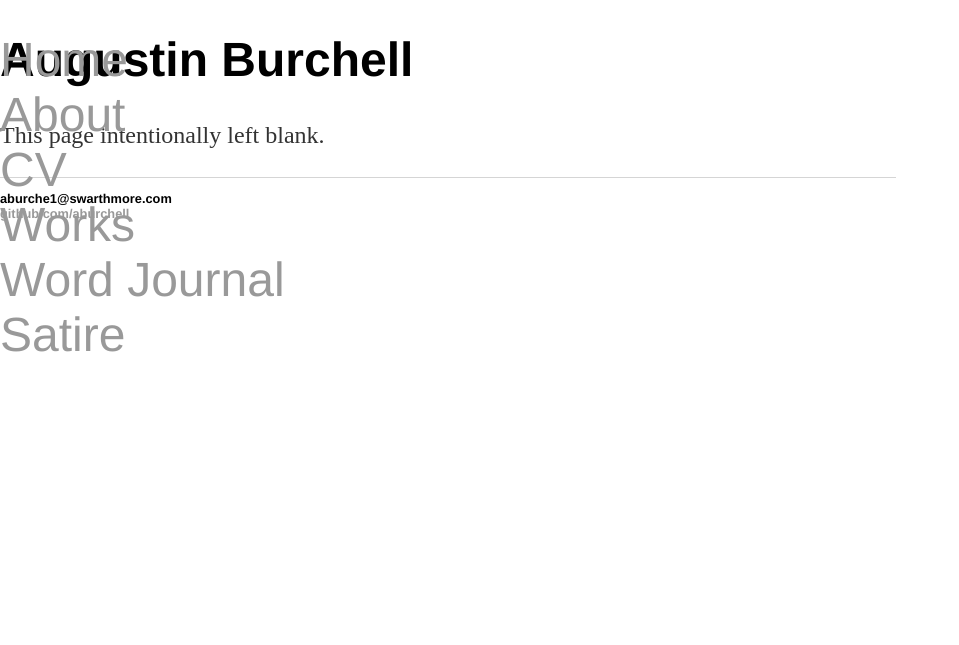
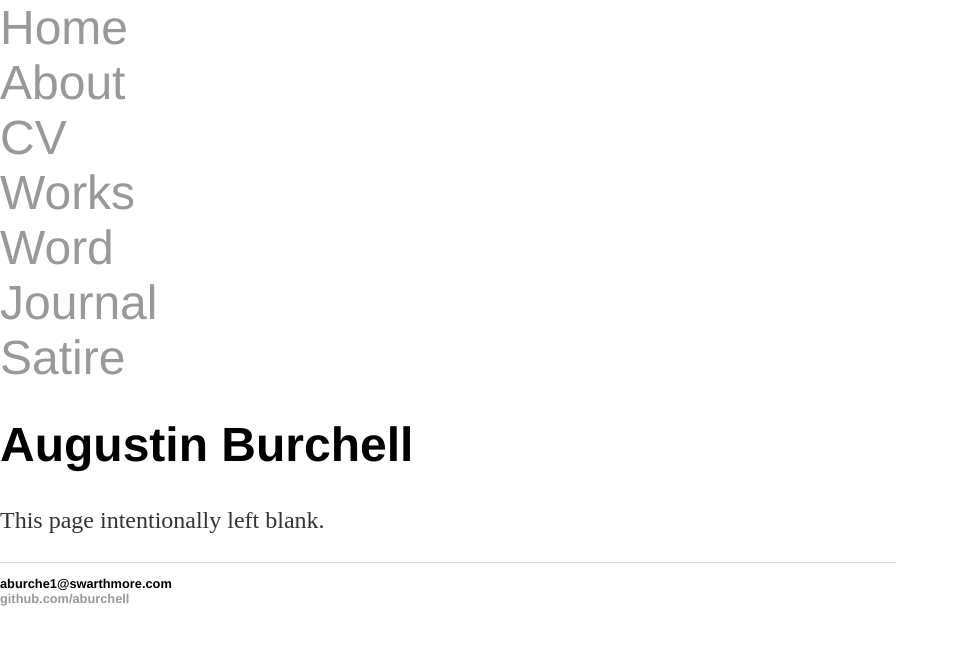
Before and after one commit to aburchell/aburchell.github.io, a Jekyll site: the page built from index.html, in a window 1280 px wide. Shown: the top 645 px of the page, without its empty margins (0-959 px from the left). Built offline with Jekyll 4.4.1, drawn with Linux system fonts in a browser that asks for light colours.

Commit message:
Update main.css

```diff
--- a/css/main.css
+++ b/css/main.css
@@ -17,7 +17,7 @@ nav ul {
     width: 25%;
     /*background-color: #f1f1f1; */
     height: 100%; /* Full height */
-    position: fixed; /* Make it stick, even on scroll */
+    position: sticky; /* Make it stick, even on scroll */
     overflow: auto; /* Enable scrolling if the sidenav has too much content */
 }
 nav ul li {
```
